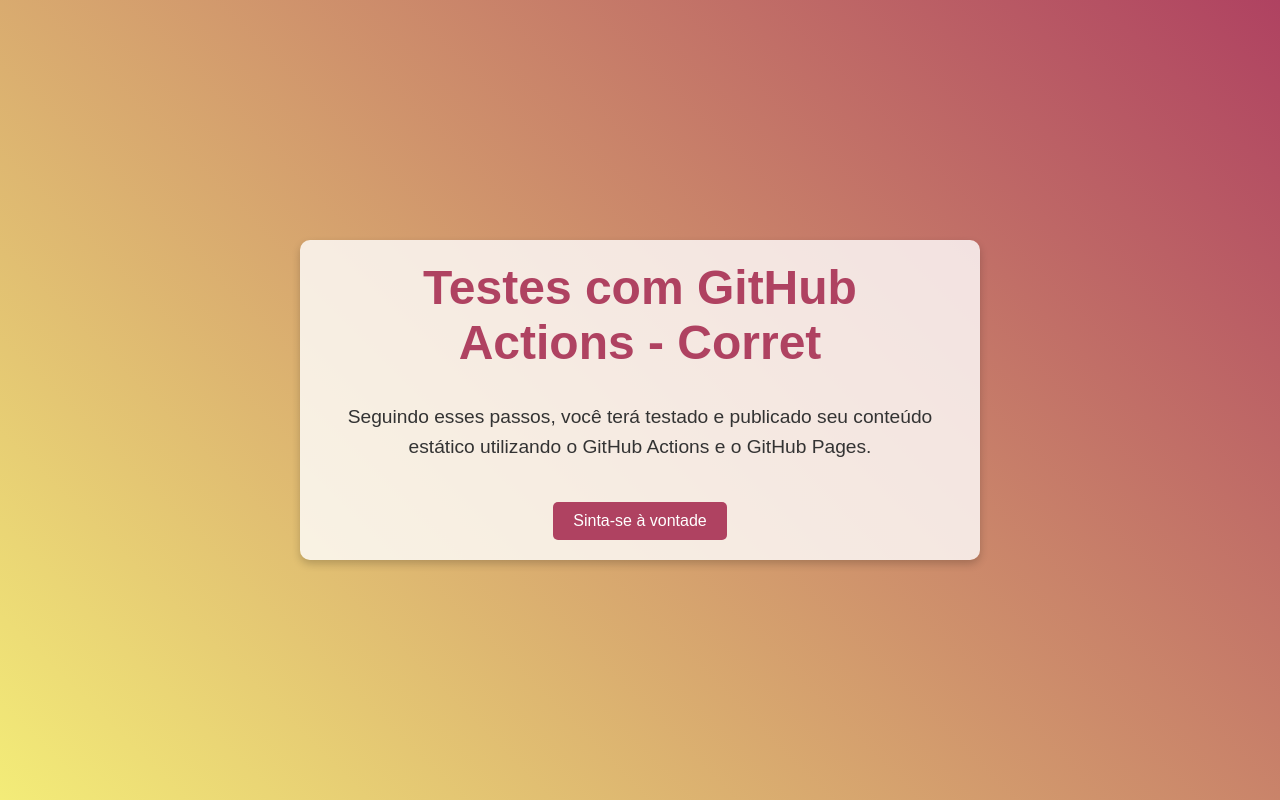
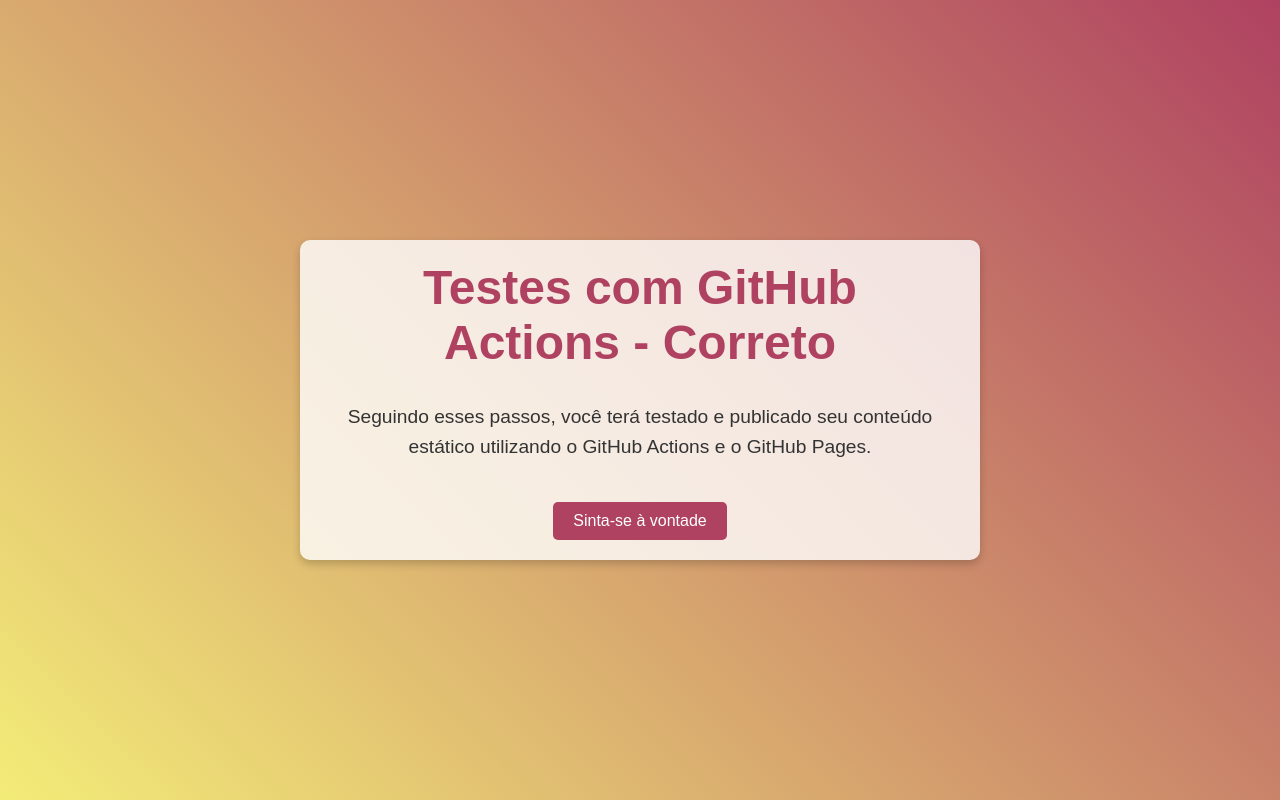
Before and after one commit to almeida-cma/testando_yalm, a plain HTML site: page index.html in a window 1280 px wide. Drawn offline with Linux system fonts and the light colour scheme.

Commit message:
Update index.html

```diff
--- a/index.html
+++ b/index.html
@@ -52,7 +52,7 @@
 </head>
 <body>
   <div class="container">
-    <h1>Testes com GitHub Actions - Corret</h1>
+    <h1>Testes com GitHub Actions - Correto</h1>
     <p>Seguindo esses passos, você terá testado e publicado seu conteúdo estático utilizando o GitHub Actions e o GitHub Pages.</p>
     <a href="#" class="button">Sinta-se à vontade</a>
   </div>
```
